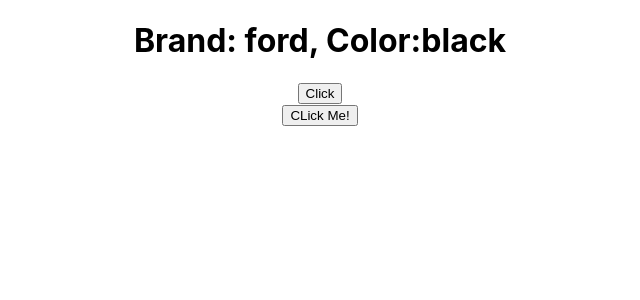
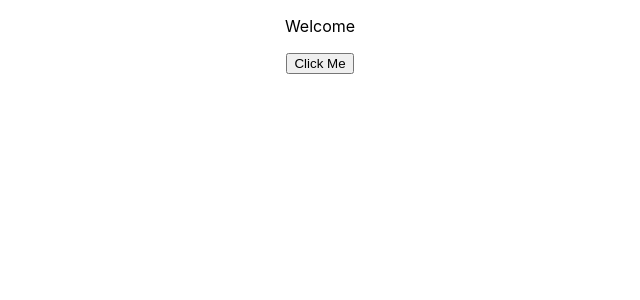
Before and after one commit to safiultarek143/React, a React (Create React App) app: page / in a window 1280 px wide. Shown: the top 300 px of the page, without its empty margins (320-960 px from the left). Built offline with nearby package versions, Linux system fonts and the light colour scheme.

Commit message:
bind event handler with class

```diff
--- a/src/App.js
+++ b/src/App.js
@@ -8,6 +8,7 @@
 import CarOne from './components/CarOne';
 import ClickOne from './components/ClickOne';
 import ClickTwo from './components/ClickTwo';
+import BindEvent from './components/BindEvent';
 function App() {
   return (
     <div className="App">
@@ -17,9 +18,10 @@
       {/* <Subscribe /> */}
       {/* <Welcome /> */}
       {/* <Counter /> */}
-      <CarOne brand ="ford" color="black" />
-      < ClickOne />
-      <ClickTwo />
+      {/* <CarOne brand ="ford" color="black" /> */}
+      {/* < ClickOne /> */}
+      {/* <ClickTwo /> */}
+      <BindEvent />
     </div>
   );
 }
--- /dev/null
+++ b/src/components/BindEvent.js
@@ -0,0 +1,28 @@
+import React, { Component } from 'react'
+
+ class BindEvent extends Component {
+
+    constructor(props) {
+        super(props)
+
+        this.state = {
+            message: "Welcome"
+        }
+    }
+    clickHandler = () => {
+        this.setState({
+            message : "good bye"
+        })
+
+    }
+    render() {
+        return (
+            <div>
+               <p>{this.state.message}</p>
+               <button onClick={this.clickHandler} >Click Me</button>
+            </div>
+        )
+    }
+}
+
+export default BindEvent
```
